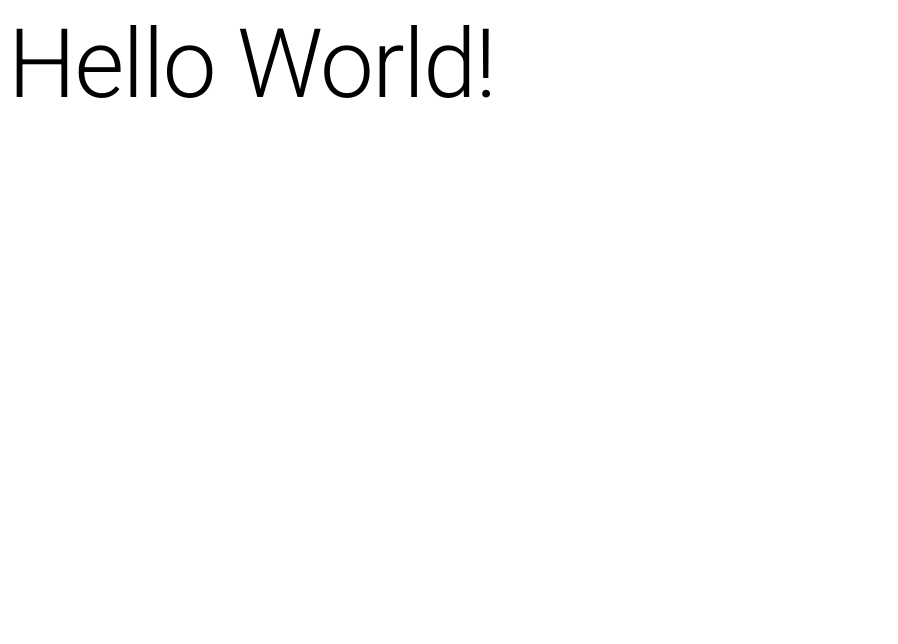
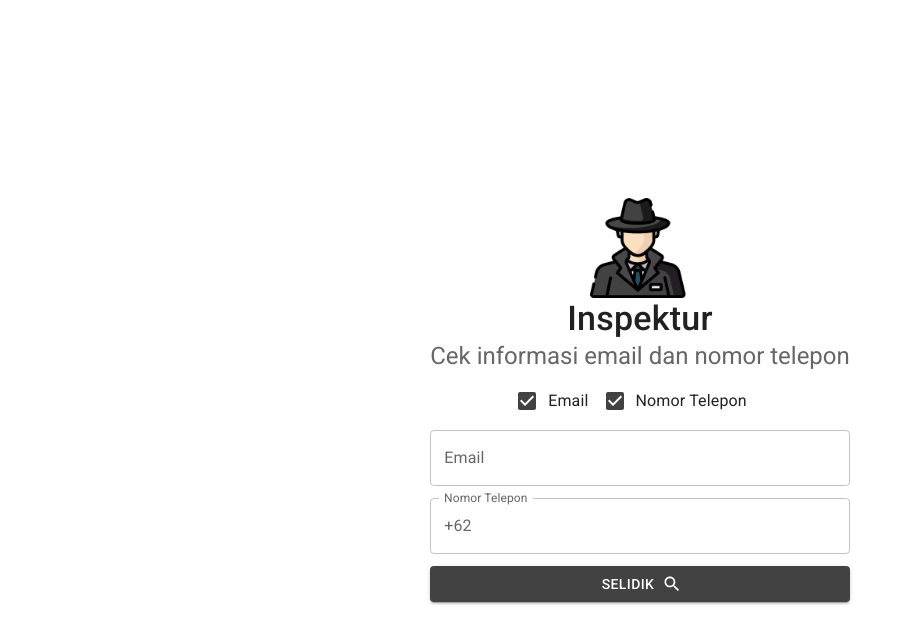
Before and after one commit to bgwastu/inspektur, a React (Create React App) app in the folder client/: page / in a window 1280 px wide. Shown: the top 644 px of the page, without its empty margins (0-898 px from the left). Built offline with nearby package versions, Linux system fonts and the light colour scheme.

Commit message:
Completed index display

```diff
--- a/client/package.json
+++ b/client/package.json
@@ -14,6 +14,7 @@
     "@types/node": "^16.11.19",
     "@types/react": "^17.0.38",
     "@types/react-dom": "^17.0.11",
+    "formik": "^2.2.9",
     "react": "^17.0.2",
     "react-dom": "^17.0.2",
     "react-scripts": "5.0.0",
--- a/client/src/App.tsx
+++ b/client/src/App.tsx
@@ -1,11 +1,83 @@
 import React from 'react';
-import {Typography} from "@mui/material";
+import {
+    Box,
+    Button,
+    Checkbox,
+    CssBaseline,
+    FormControlLabel,
+    FormGroup,
+    Grid,
+    InputAdornment,
+    TextField
+} from '@mui/material';
+import {Search} from '@mui/icons-material';
+import Header from './components/Header';
 
 function App() {
+    const [emailVisibility, setEmailVisibility] = React.useState(true);
+    const [phoneVisibility, setPhoneVisibility] = React.useState(true);
+    const [isLoading, setIsLoading] = React.useState(false);
+
     return (
-        <Typography variant="h1">
-            Hello World!
-        </Typography>
+        <>
+            <CssBaseline/>
+            <Grid container
+                  direction="column"
+                  justifyContent="center"
+                  alignItems="center"
+                  sx={{
+                      height: '100vh',
+                      padding: '10px'
+                  }}
+
+            >
+                <Grid
+                    item
+                    xs={6}
+                    sx={{
+                        display: 'flex',
+                        flexDirection: 'column',
+                        alignItems: 'stretch',
+                    }}
+                    gap={1}
+                >
+                    <Header/>
+                    <FormGroup sx={{
+                        display: 'flex',
+                        flexDirection: 'row',
+                        justifyContent: 'center',
+                    }}>
+                        <FormControlLabel control={
+                            <Checkbox
+                                defaultChecked
+                                checked={emailVisibility}
+                                onChange={() => setEmailVisibility(!emailVisibility)}
+                            />
+                        } label="Email"/>
+                        <FormControlLabel control={
+                            <Checkbox
+                                defaultChecked
+                                checked={phoneVisibility}
+                                onChange={() => setPhoneVisibility(!phoneVisibility)}
+                            />
+                        } label="Nomor Telepon"/>
+                    </FormGroup>
+                    <Box
+                        display="flex"
+                        flexDirection="column"
+                        alignItems="stretch"
+                        gap={1.5}
+                    >
+                        <TextField id="outlined-basic" label="Email" variant="outlined" disabled={!emailVisibility}/>
+                        <TextField id="outlined-basic" label="Nomor Telepon" variant="outlined"
+                                   disabled={!phoneVisibility} InputProps={{
+                            startAdornment: <InputAdornment position="start">+62</InputAdornment>,
+                        }}/>
+                        <Button variant="contained" endIcon={<Search/>}>Selidik</Button>
+                    </Box>
+                </Grid>
+            </Grid>
+        </>
     );
 }
 
--- /dev/null
+++ b/client/src/components/Header.tsx
@@ -0,0 +1,26 @@
+import React from 'react';
+import {Box, Tooltip, Typography} from '@mui/material';
+
+const logo = require('../logo.webp');
+
+export default function Header() {
+    return <Box
+        display="flex"
+        flexDirection="column"
+        alignItems="center"
+        sx={{
+            cursor: 'default',
+            textAlign: 'center'
+        }}
+    >
+        <Tooltip title="github.com/bagaswastu/inspektur" arrow placement="top">
+            <img src={logo} alt="logo" width="100px"/>
+        </Tooltip>
+        <Typography variant="h4" sx={{fontWeight: '500'}}>
+            Inspektur
+        </Typography>
+        <Typography variant="h5" sx={{color: 'text.secondary'}}>
+            Cek informasi email dan nomor telepon
+        </Typography>
+    </Box>;
+}
--- a/client/src/index.tsx
+++ b/client/src/index.tsx
@@ -1,10 +1,14 @@
 import React from 'react';
 import ReactDOM from 'react-dom';
 import App from './App';
+import {ThemeProvider} from '@mui/material';
+import theme from './theme';
 
 ReactDOM.render(
-  <React.StrictMode>
-    <App />
-  </React.StrictMode>,
-  document.getElementById('root')
+    <React.StrictMode>
+        <ThemeProvider theme={theme}>
+            <App/>
+        </ThemeProvider>
+    </React.StrictMode>,
+    document.getElementById('root')
 );
--- /dev/null
+++ b/client/src/theme.ts
@@ -0,0 +1,14 @@
+import {createTheme} from '@mui/material';
+import {blueGrey, grey} from '@mui/material/colors';
+
+const theme = createTheme({
+    palette: {
+        primary: {
+            main: grey[800],
+            light: grey[500],
+        },
+        secondary: blueGrey
+    },
+});
+
+export default theme;
```
Also changed, not shown: 1 other file (tests, documents, lock files or other folders).
